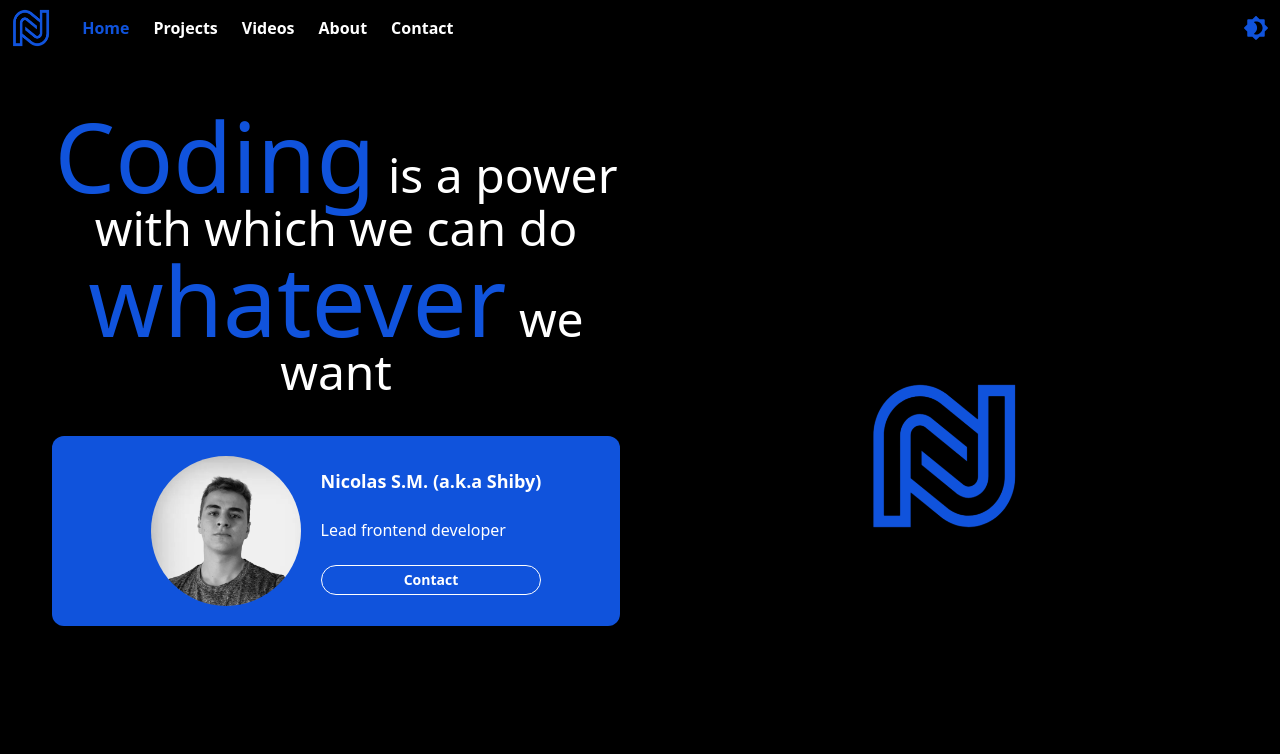
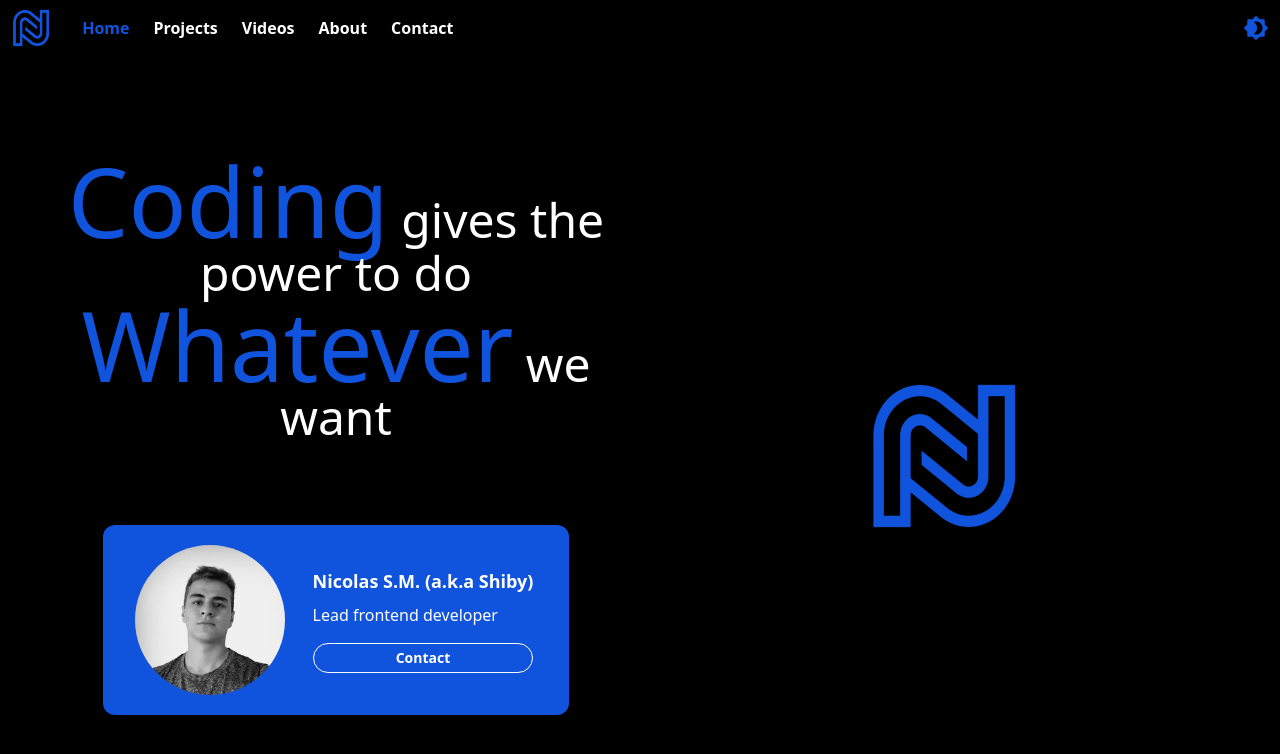
Before and after one commit to RedSocks25/portfolio, a Next.js app: page / in a window 1280 px wide. Shown: the top 754 px of the page. Built offline with nearby package versions, Linux system fonts and the light colour scheme.

Commit message:
Adjust content to right placement and sizes

```diff
--- a/components/ui/PresentationCard.tsx
+++ b/components/ui/PresentationCard.tsx
@@ -5,10 +5,10 @@ import Image from 'next/image';
 
 export const PresentationCard = () => {
   return (
-    <div className='flex flex-row bg-black rounded-xl px-5 py-5 justify-center drop-shadow-xl bg-cerulean-blue'>
+    <div className='flex flex-row bg-black rounded-xl px-5 py-5 justify-center items-center drop-shadow-xl bg-cerulean-blue w-fit h-fit'>
 
       {/* Image */}
-      <div className='flex items-center px-5'>
+      <div className='flex items-center px-3'>
         <Image
           src='/img/Nico Selman.png'
           alt='Profile Picture'
@@ -19,10 +19,10 @@ export const PresentationCard = () => {
       </div>
 
       {/* Profile Description */}
-      <div className='flex items-center grid grid-cols-1'>
+      <div className='flex grid grid-cols-1 px-4 h-fit gap-2'>
         <p className='text-lg text-white font-semibold'>Nicolas S.M. (a.k.a Shiby)</p>
         <p className='text-white font-medium'>Lead frontend developer</p>
-        <button className="px-4 py-1 text-sm text-white font-semibold rounded-full border border-purple-200 hover:text-white hover:bg-purple-600 hover:border-transparent focus:outline-none focus:ring-2 focus:ring-purple-600 focus:ring-offset-2">Contact</button>
+        <button className="px-4 py-1 text-sm text-white font-semibold rounded-full border border-purple-200 hover:text-white hover:bg-purple-600 hover:border-transparent focus:outline-none focus:ring-2 focus:ring-purple-600 focus:ring-offset-2 mt-2">Contact</button>
       </div>
     </div>
   );
--- a/layouts/MainLayout.tsx
+++ b/layouts/MainLayout.tsx
@@ -13,7 +13,7 @@ export const MainLayout: FC<PropsWithChildren> = ({ children }) => {
         <link rel="icon" href="/img/icon.ico" />
       </Head>
 
-      <nav>
+      <nav className='sticky top-0'>
         <Navbar />
       </nav>
 
--- a/pages/index.tsx
+++ b/pages/index.tsx
@@ -4,22 +4,27 @@ import { PresentationCard } from '../components/ui';
 
 
 const HomePage: NextPage = () => {
+
+
+
   return (
     <>
-      <div className='grid grid-cols-2 bg-sizzling-red h-screen p-8'> {/* Presentation <Div> */}
+      <div className='grid grid-cols-2 bg-sizzling-red h-screen p-8 h-screen h-[calc(100vh-90px)'> {/* Presentation <Div> */}
 
         {/* Message and presentation card */}
-        <div className='columns-1 p-5 space-y-10'>
+        <div className='grid grid-row columns-1 p-5 space-y-10'>
 
           {/* Entry Message */}
           <div className='flex items-center'>
             <p className='text-5xl text-center text-white'>
-              <span className='text-8xl text-cerulean-blue'>Coding</span> is a power with which we can do <span className='text-8xl text-cerulean-blue'>whatever</span> we want
+              <span className='text-8xl text-cerulean-blue inline-block align-baseline'>Coding </span> gives the power to do <span className='text-8xl inline-block align-b aseline text-cerulean-blue'> Whatever </span> we want
             </p>
           </div>
 
           {/* Presentation Card */}
-          <PresentationCard />
+          <div className='flex justify-center'>
+            <PresentationCard />
+          </div>
 
         </div>
 
```
